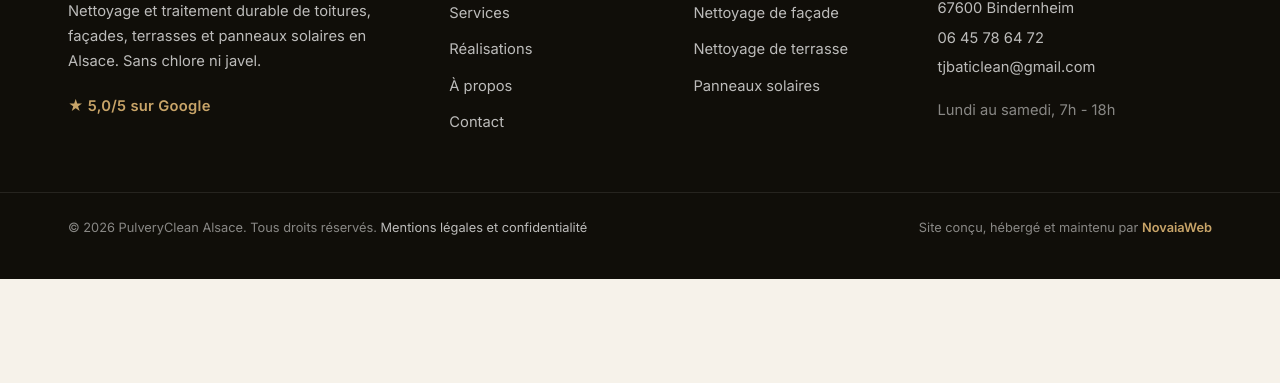
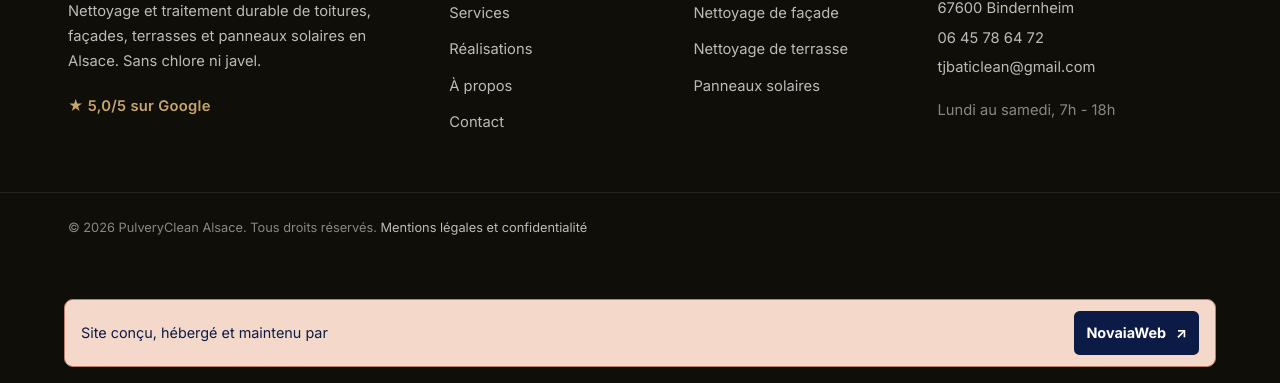
Before and after one commit to novaiax/client-5-pulveryclean-alsace, a plain HTML site: page 404.html in a window 1280 px wide. Shown: the part 1164-1547 px from the top of the page. Before the commit the page ends 1443 px from the top, so only its background shows below. Drawn offline with Linux system fonts and the light colour scheme.

Commit message:
Make the NovaiaWeb footer credit a visible link

```diff
--- a/404.html
+++ b/404.html
@@ -26,6 +26,7 @@
 
 <link rel="stylesheet" href="css/style-mobile.css">
 <link rel="stylesheet" href="css/style-desktop.css" media="(min-width: 1024px)">
+  <link rel="stylesheet" href="/novaiaweb-credit.css">
 </head>
 <body>
 
@@ -120,9 +121,15 @@
   <div class="footer-bottom">
     <div class="container footer-bottom-inner">
       <p>© 2026 PulveryClean Alsace. Tous droits réservés. <a href="/mentions-legales">Mentions légales et confidentialité</a></p>
-      <p class="footer-credit">Site conçu, hébergé et maintenu par <a href="https://novaiaweb.com" target="_blank" rel="noopener">NovaiaWeb</a></p>
+
     </div>
   </div>
+<div class="novaiaweb-credit">
+  <a href="https://novaiaweb.com/" target="_blank" rel="noopener noreferrer">
+    <span>Site conçu, hébergé et maintenu par</span>
+    <strong>NovaiaWeb <span aria-hidden="true">↗</span></strong>
+  </a>
+</div>
 </footer>
 
 <a href="tel:+33645786472" class="mobile-call" aria-label="Appeler PulveryClean Alsace au 06 45 78 64 72">
--- /dev/null
+++ b/novaiaweb-credit.css
@@ -0,0 +1,59 @@
+/* Credit strip at the end of the footer. */
+.novaiaweb-credit {
+  box-sizing: border-box;
+  width: min(72rem, calc(100% - 2rem));
+  margin: 1.25rem auto 0;
+  padding-bottom: 1rem;
+}
+footer .novaiaweb-credit > a {
+  box-sizing: border-box;
+  display: flex;
+  align-items: center;
+  justify-content: space-between;
+  gap: .7rem 1.25rem;
+  flex-wrap: wrap;
+  padding: .7rem 1rem;
+  background: #f4d8c9;
+  border: 1px solid #c07d65;
+  border-radius: .55rem;
+  color: #0b1b46;
+  font-size: .9rem;
+  line-height: 1.5;
+  text-decoration: none;
+}
+footer .novaiaweb-credit strong {
+  display: inline-flex;
+  align-items: center;
+  gap: .6rem;
+  min-height: 44px;
+  padding: .4rem .75rem;
+  border-radius: .35rem;
+  background: #0b1b46;
+  color: #fff;
+  font-size: .9rem;
+  line-height: 1.3;
+  font-weight: 750;
+}
+footer .novaiaweb-credit > a:hover,
+footer .novaiaweb-credit > a:focus-visible {
+  background: #f8e7dc;
+  color: #0b1b46;
+  text-decoration: none;
+}
+footer .novaiaweb-credit > a:focus-visible {
+  outline: 3px solid #ad4b32;
+  outline-offset: 3px;
+}
+footer .novaiaweb-credit > a:hover strong {
+  background: #8b3828;
+}
+@media (max-width: 760px) {
+  body:has(.mobile-call, .mobile-call-btn, .sticky-call, .mobile-cta, .mobile-sticky-session) .novaiaweb-credit {
+    padding-bottom: calc(5rem + env(safe-area-inset-bottom, 0px));
+  }
+}
+@media (forced-colors: active) {
+  footer .novaiaweb-credit strong {
+    border: 1px solid ButtonText;
+  }
+}
```
Also changed, not shown: a-propos.html (+8 -1 lines), contact.html (+8 -1 lines), index.html (+8 -1 lines), mentions-legales.html (+8 -1 lines), realisations.html (+8 -1 lines), services.html (+8 -1 lines).
